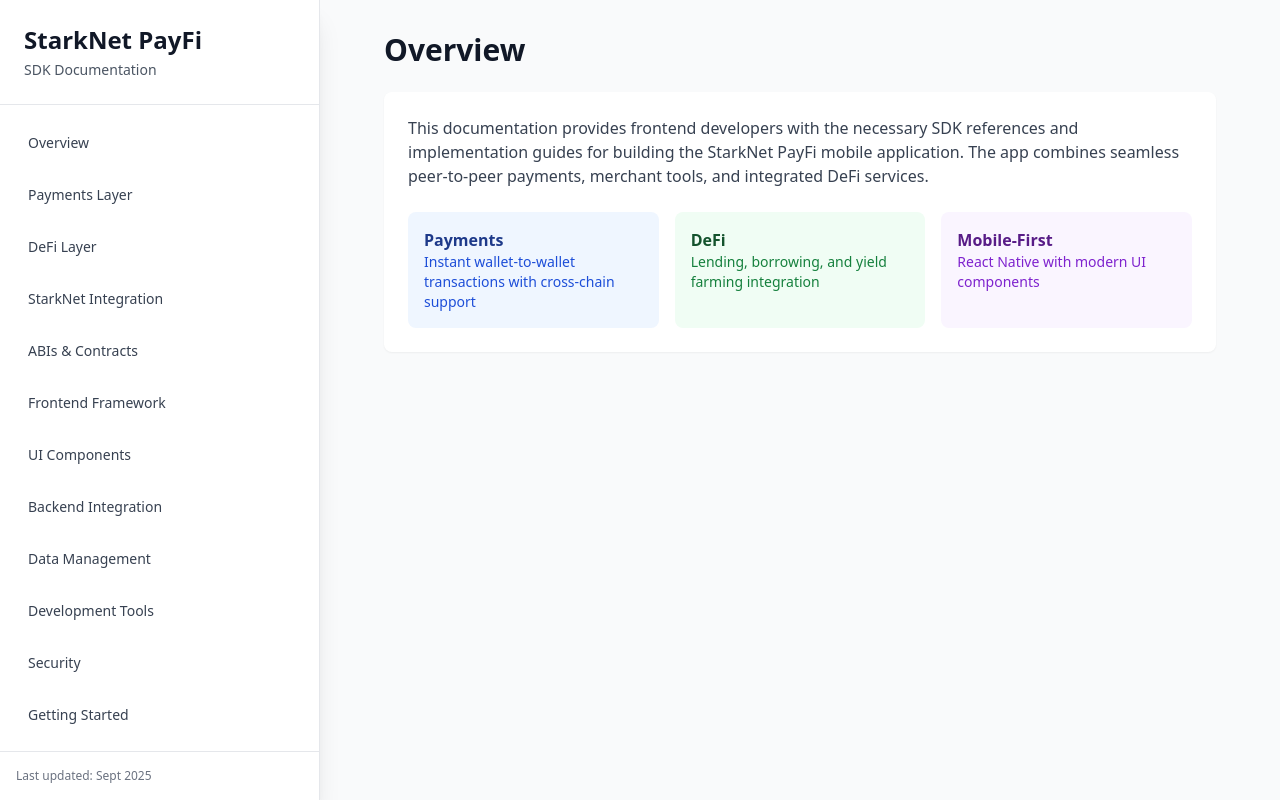
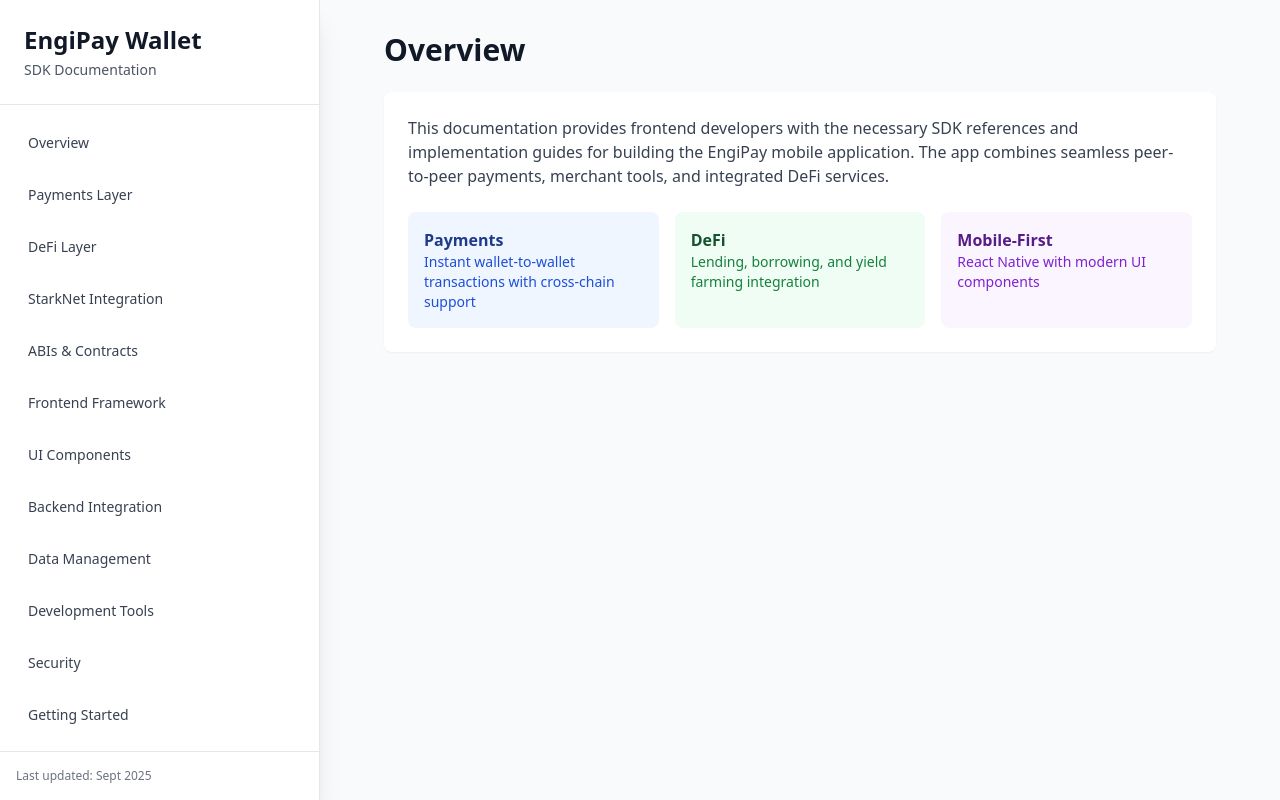
Before and after one commit to master-david445/EngiPay-SDK-docs, a plain HTML site: page index.html in a window 1280 px wide. Drawn offline with nearby package versions, Linux system fonts and the light colour scheme.

Commit message:
Update index.html

```diff
--- a/index.html
+++ b/index.html
@@ -57,7 +57,7 @@
         <!-- Sidebar -->
         <div class="w-80 bg-white shadow-xl border-r border-gray-200 flex flex-col">
             <div class="p-6 border-b border-gray-200">
-                <h1 class="text-2xl font-bold text-gray-900">StarkNet PayFi</h1>
+                <h1 class="text-2xl font-bold text-gray-900">EngiPay Wallet</h1>
                 <p class="text-sm text-gray-600 mt-1">SDK Documentation</p>
             </div>
 
@@ -91,7 +91,7 @@
                 <section id="overview" class="section active">
                     <h2 class="text-3xl font-bold text-gray-900 mb-6">Overview</h2>
                     <div class="bg-white rounded-lg shadow-sm p-6 mb-6">
-                        <p class="text-gray-700 mb-4">This documentation provides frontend developers with the necessary SDK references and implementation guides for building the StarkNet PayFi mobile application. The app combines seamless peer-to-peer payments, merchant tools, and integrated DeFi services.</p>
+                        <p class="text-gray-700 mb-4">This documentation provides frontend developers with the necessary SDK references and implementation guides for building the EngiPay mobile application. The app combines seamless peer-to-peer payments, merchant tools, and integrated DeFi services.</p>
 
                         <div class="grid grid-cols-1 md:grid-cols-3 gap-4 mt-6">
                             <div class="bg-blue-50 p-4 rounded-lg">
```
